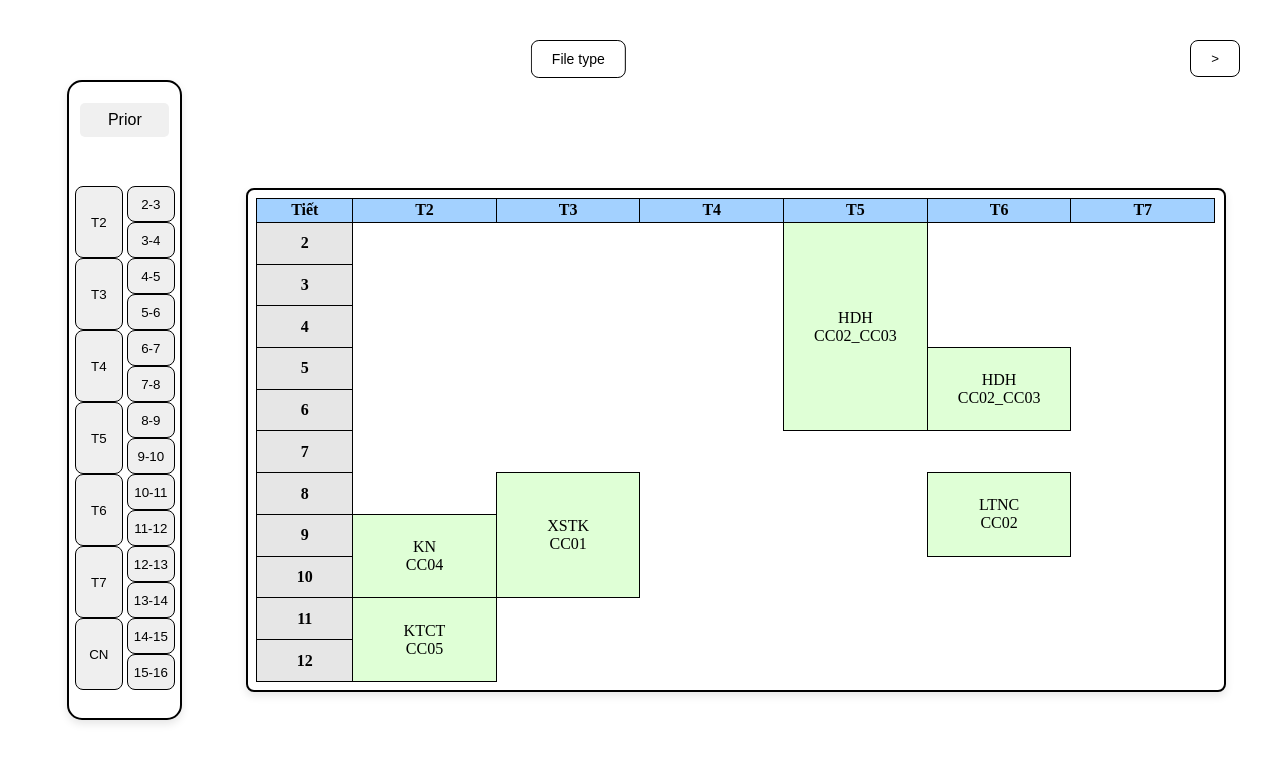
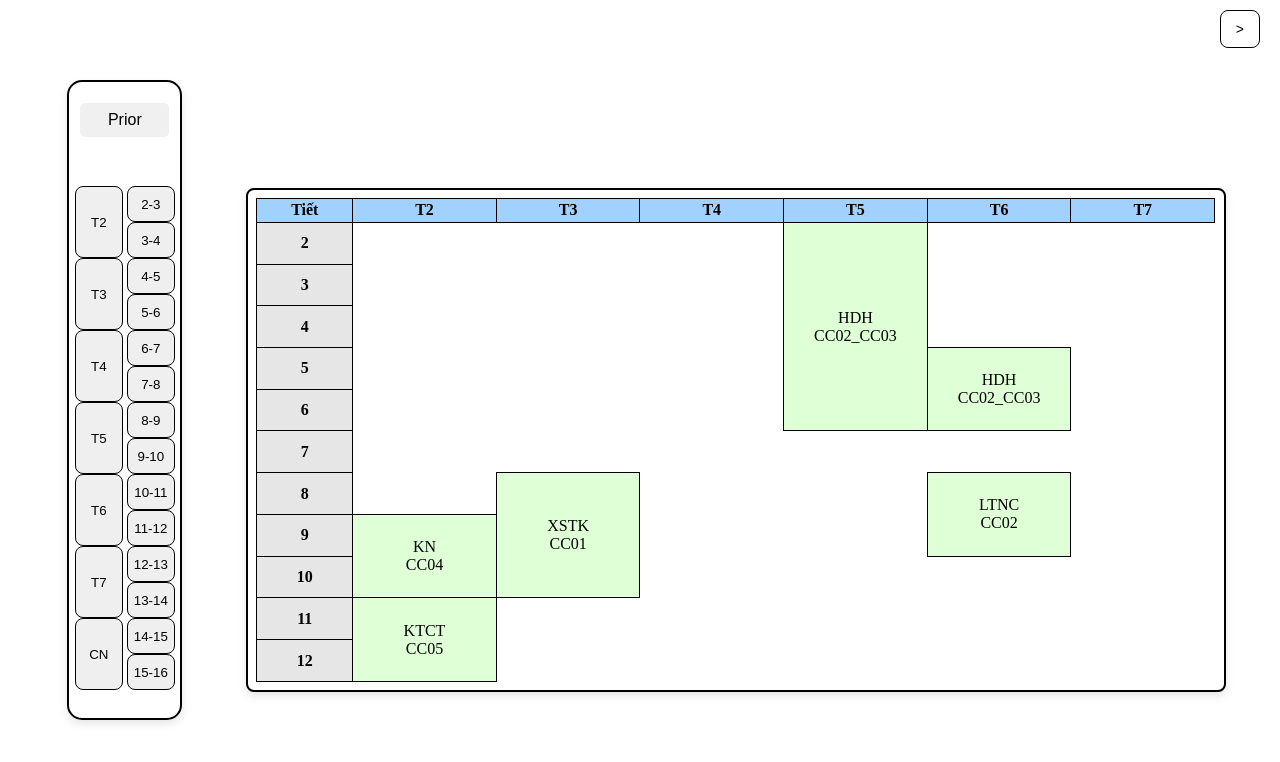
Before and after one commit to Dung2703/BKhrono, a Next.js app in the folder client/: page /result in a window 1280 px wide. Shown: the top 762 px of the page. Built offline with nearby package versions, Linux system fonts and the light colour scheme.

Commit message:
Animation fix

```diff
--- a/client/app/result/GenerateBar.module.css
+++ /dev/null
@@ -1,16 +0,0 @@
-.fileButton {
-    position: fixed;
-    top: 40px;
-    right: 40px;
-    padding: 10px 20px;
-    border: 1px solid black;
-    border-radius: 8px;
-    background-color: white;
-    cursor: pointer;
-    transition: background-color 0.3s, transform 0.2s;
-}
-
-.fileButton:hover {
-    background-color: #e0e0e0;
-    transform: scale(1.05);
-}
--- a/client/app/result/GenerateBar.tsx
+++ /dev/null
@@ -1,17 +0,0 @@
-"use client";
-import React, { useState } from 'react';
-import styles from './GenerateBar.module.css';
-
-const GenerateBar = () => {
-  const handleClick = () => {
-    window.history.back();
-  };
-
-  return (
-    <button className={styles.fileButton} onClick={handleClick}>&gt;
-    </button>
-  );
-};
-
-
-export default GenerateBar;
--- a/client/app/result/HiddenBar.module.css
+++ b/client/app/result/HiddenBar.module.css
@@ -1,62 +1,64 @@
 .hiddenBar {
     position: absolute;
-    top: 5%;
-    left: 50%;
-    transform: translateX(-50%);
+    top: 10px;
+    right: 20px;
     display: flex;
     align-items: center;
-    gap: 10px;
-    transition: top 0.5s ease-out;
+    transition: all 0.5s ease-out;
 }
 
-.hiddenBar.show {
-    top: 2%;
-}
-
+/* Nút toggle mở/đóng */
 .toggleButton {
-    padding: 10px 20px;
+    padding: 10px 15px;
     cursor: pointer;
     background-color: white;
     color: black;
     border: 1px solid black;
     border-radius: 8px;
     font-size: 14px;
+    transition: transform 0.3s ease-in-out;
 }
 
+/* Container chứa file, mặc định ẩn */
 .filesContainer {
+    position: absolute;
+    top: -50px; /* Ẩn phía trên màn hình */
+    left: 50%;
+    transform: translate(-50%, 0);
     display: flex;
-    flex-direction: column;
     gap: 10px;
-    padding: 10px;
+    padding: 15px;
     border: 2px solid black;
     border-radius: 10px;
     background-color: white;
     box-shadow: 0 4px 8px rgba(0, 0, 0, 0.1);
-    transition: max-height 0.5s ease-out, opacity 0.5s ease-out, visibility 0.5s ease-out;
-    max-height: 0;
+    transition: top 0.5s ease-out, opacity 0.5s ease-out, visibility 0.5s ease-out;
     opacity: 0;
     visibility: hidden;
-    overflow: hidden;
 }
 
+/* Khi hiển thị, đưa xuống chính giữa phía trên */
 .filesContainer.show {
-    max-height: 200px;
+    top: 10px;
     opacity: 1;
     visibility: visible;
 }
 
+/* Khi ẩn */
 .filesContainer.hide {
-    max-height: 0;
+    top: -50px;
     opacity: 0;
     visibility: hidden;
 }
 
+/* Style cho các nút file */
 .fileButton {
     padding: 10px 20px;
     border: 1px solid black;
     border-radius: 8px;
     background-color: white;
     cursor: pointer;
+    transition: transform 0.3s ease-in-out;
 }
 
 .fileButton:hover {
--- a/client/app/result/HiddenBar.tsx
+++ b/client/app/result/HiddenBar.tsx
@@ -1,7 +1,7 @@
 "use client";
-import React, { useState } from 'react';
-import styles from './HiddenBar.module.css';
-import { useAutoAnimate } from '@formkit/auto-animate/react';
+import React, { useState } from "react";
+import styles from "./HiddenBar.module.css";
+import { useAutoAnimate } from "@formkit/auto-animate/react";
 
 const HiddenBar = () => {
   const [isVisible, setIsVisible] = useState(false);
@@ -12,16 +12,21 @@ const HiddenBar = () => {
   };
 
   return (
-    <div className={`${styles.hiddenBar} ${isVisible ? styles.show : ''}`}>
-      <button className={styles.toggleButton} onClick={handleClick}>
-        {isVisible ? 'X' : 'File type'}
-      </button>
+    <>
+      {/* Khung chứa file nằm giữa trên cùng */}
       <div ref={parent} className={`${styles.filesContainer} ${isVisible ? styles.show : styles.hide}`}>
         <button className={styles.fileButton}>.pdf file</button>
         <button className={styles.fileButton}>.txt file</button>
         <button className={styles.fileButton}>.xlsx file</button>
       </div>
-    </div>
+
+      {/* Nút mở menu ở góc phải trên cùng */}
+      <div className={styles.hiddenBar}>
+        <button className={styles.toggleButton} onClick={handleClick}>
+          {isVisible ? "<" : ">"}
+        </button>
+      </div>
+    </>
   );
 };
 
--- a/client/app/result/page.tsx
+++ b/client/app/result/page.tsx
@@ -1,7 +1,7 @@
 import Link from 'next/link'
 import React from 'react'
 
-import GenerateBar from './GenerateBar'
+
 import PriorityBar from './PriorityBar'
 import ResultDisplay from './ResultDisplay'
 import HiddenBar from './HiddenBar'
@@ -17,7 +17,6 @@ const ResultPage = () => {
       <div className={styles.rightSide}>
         <div className={styles.topBar}>
           <HiddenBar />
-          <GenerateBar />
         </div>
         <div className={styles.resultDisplay}>
           <ResultDisplay />
```
